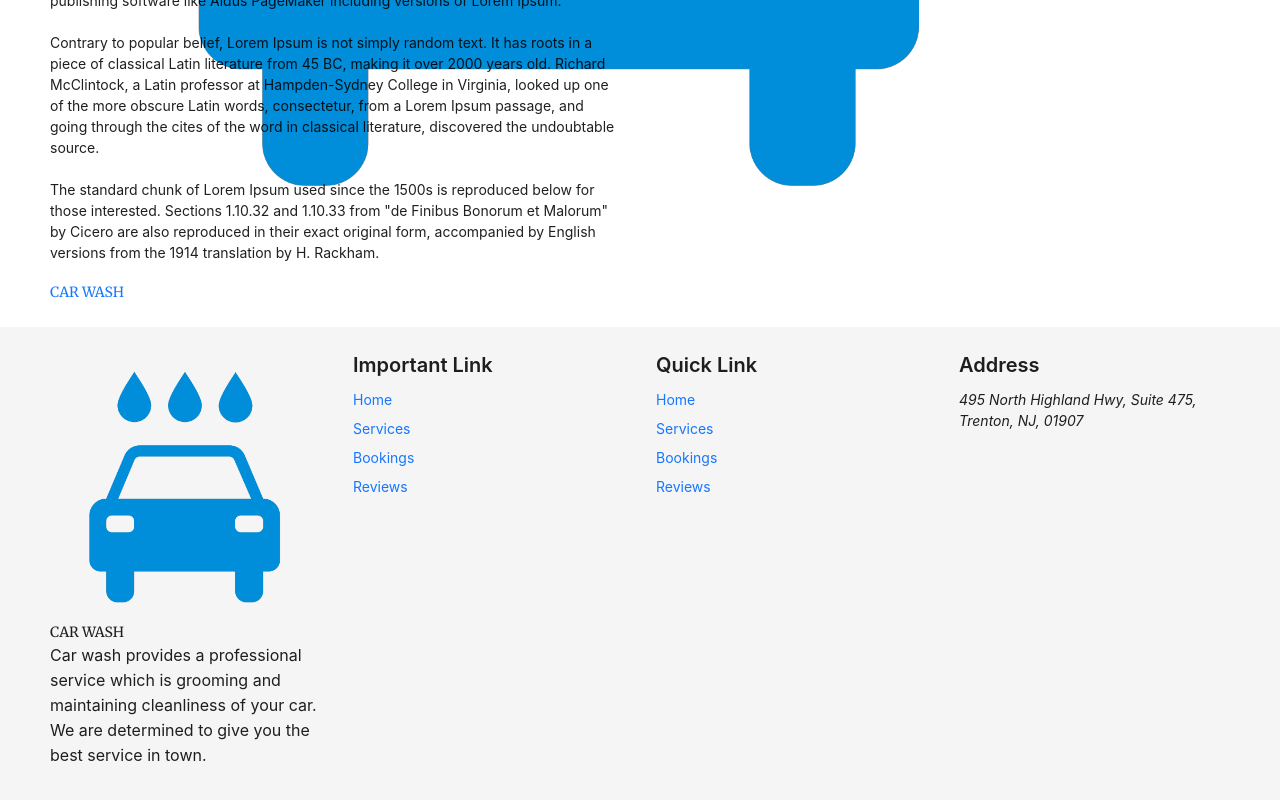
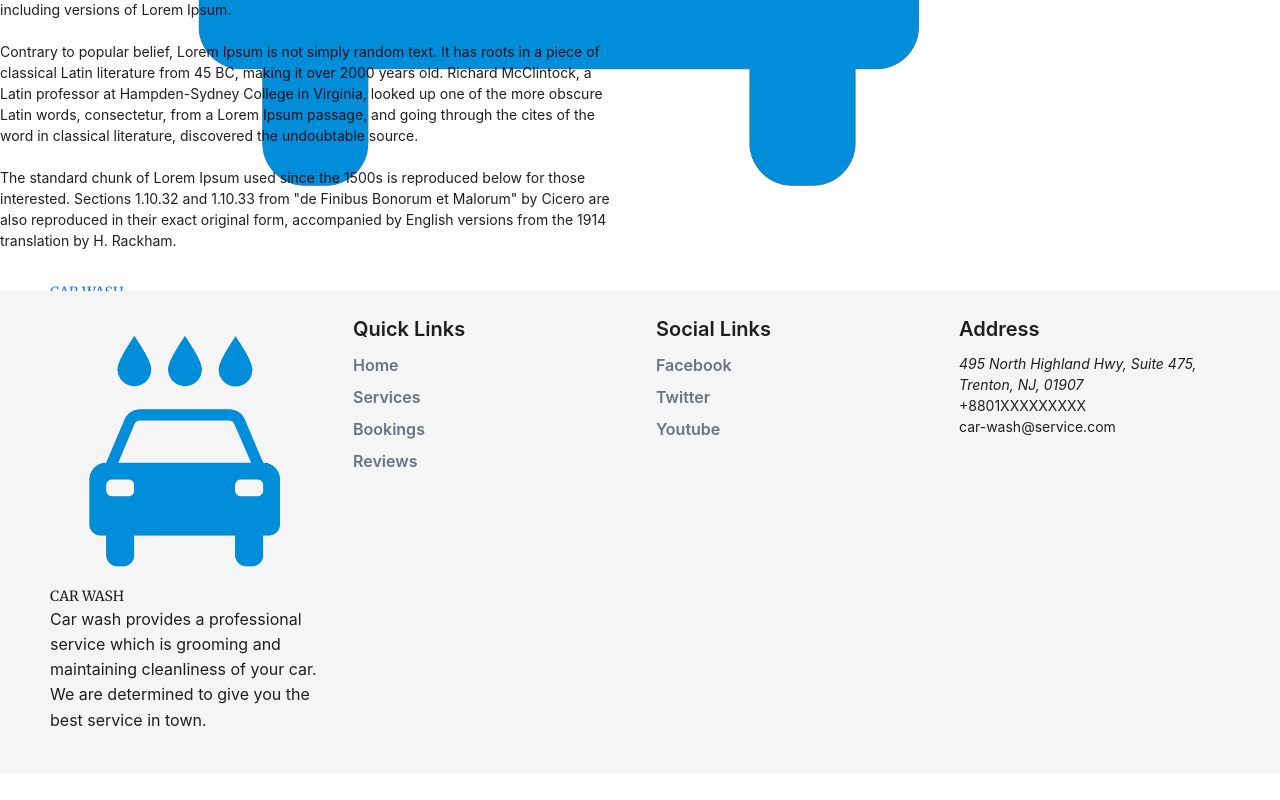
Before and after one commit to aamiraj/car-wash-app, a React (Vite) app: page /services/1 in a window 1280 px wide. Shown: the part 828-1628 px from the top of the page. After the commit the page ends 1601 px from the top, so only its background shows below. Built offline with nearby package versions, Linux system fonts and the light colour scheme; a web font is replaced by a local one.

Commit message:
link and footer modified

```diff
--- a/src/components/layout/MainLayout.tsx
+++ b/src/components/layout/MainLayout.tsx
@@ -17,10 +17,6 @@ const { Header, Content, Footer } = Layout;
 const navLinkStyle: React.CSSProperties = {
   fontSize: "16px",
   fontWeight: "600",
-};
-
-const contentStyle: React.CSSProperties = {
-  padding: "24px 50px",
 };
 
 const topHeaderContentStyle: React.CSSProperties = {
@@ -155,11 +151,11 @@ const MainLayout = () => {
           </div>
         </div>
       </Header>
-      <Content style={contentStyle}>
+      <Content className="p-8 lg:py-6 lg:px-12">
         <Outlet />
       </Content>
       <Footer>
-        <Row gutter={[32,16]}>
+        <Row gutter={[32, 16]}>
           <Col span={24} md={{ span: 12 }} lg={{ span: 6 }}>
             <Logo />
             <Paragraph className="text-justify">
@@ -169,21 +165,20 @@ const MainLayout = () => {
             </Paragraph>
           </Col>
           <Col span={24} md={{ span: 12 }} lg={{ span: 6 }}>
-            <Title level={4}>Important Link</Title>
+            <Title level={4}>Quick Links</Title>
             <Space align="start" direction="vertical">
-              <Link to={"/"}>Home</Link>
-              <Link to={"/"}>Services</Link>
-              <Link to={"/"}>Bookings</Link>
-              <Link to={"/"}>Reviews</Link>
+              <Link to={"/"} className="link">Home</Link>
+              <Link to={"/"} className="link">Services</Link>
+              <Link to={"/"} className="link">Bookings</Link>
+              <Link to={"/"} className="link">Reviews</Link>
             </Space>
           </Col>
           <Col span={24} md={{ span: 12 }} lg={{ span: 6 }}>
-            <Title level={4}>Quick Link</Title>
+            <Title level={4}>Social Links</Title>
             <Space align="start" direction="vertical">
-              <Link to={"/"}>Home</Link>
-              <Link to={"/"}>Services</Link>
-              <Link to={"/"}>Bookings</Link>
-              <Link to={"/"}>Reviews</Link>
+              <Link to={"/"} className="link">Facebook</Link>
+              <Link to={"/"} className="link">Twitter</Link>
+              <Link to={"/"} className="link">Youtube</Link>
             </Space>
           </Col>
           <Col span={24} md={{ span: 12 }} lg={{ span: 6 }}>
@@ -191,6 +186,8 @@ const MainLayout = () => {
             <address className="max-w-[300px]">
               495 North Highland Hwy, Suite 475, Trenton, NJ, 01907
             </address>
+            <p>+8801XXXXXXXXX</p>
+            <p>car-wash@service.com</p>
           </Col>
         </Row>
       </Footer>
--- a/src/index.css
+++ b/src/index.css
@@ -84,6 +84,14 @@ body {
   color: #008dda;
 }
 
+.link {
+  @apply text-gray-500 text-base font-semibold;
+}
+
+.link:hover {
+  @apply text-gray-900 underline;
+}
+
 .wrapper {
   @apply py-10;
 }
--- a/src/pages/DetailsService/DetailsService.tsx
+++ b/src/pages/DetailsService/DetailsService.tsx
@@ -8,10 +8,9 @@ import {
   TableProps,
   Tag,
 } from "antd";
-// import { useParams } from "react-router-dom";
 import ServiceImg from "../../assets/service-1.jpg";
 import { FaClock, FaDollarSign } from "react-icons/fa6";
-import { Link } from "react-router-dom";
+import { Link, useParams } from "react-router-dom";
 
 interface DataType {
   key: React.Key;
@@ -89,7 +88,7 @@ const rowSelection: TableProps<DataType>["rowSelection"] = {
 };
 
 const DetailsService = () => {
-  // const { serviceId } = useParams();
+  const { serviceId } = useParams();
 
   return (
     <div className="wrapper">
@@ -160,7 +159,7 @@ const DetailsService = () => {
             />
           </div>
           <Divider />
-          <Link to="/booking" className="pill-btn">
+          <Link to={`/booking/${serviceId}`} className="pill-btn">
             Book This Service
           </Link>
         </Col>
--- a/src/routes/router.tsx
+++ b/src/routes/router.tsx
@@ -5,6 +5,7 @@ import SignUp from "../pages/SignUp/SignUp";
 import LogIn from "../pages/LogIn/LogIn";
 import Services from "../pages/OurServices/OurServices";
 import DetailsService from "../pages/DetailsService/DetailsService";
+import BookingDetails from "../pages/Booking/BookingDetails";
 
 const router = createBrowserRouter([
   {
@@ -23,6 +24,10 @@ const router = createBrowserRouter([
         path: "/services/:serviceId",
         element: <DetailsService />,
       },
+      {
+        path: "/booking/:serviceId",
+        element: <BookingDetails />,
+      },
     ],
   },
   {
```
